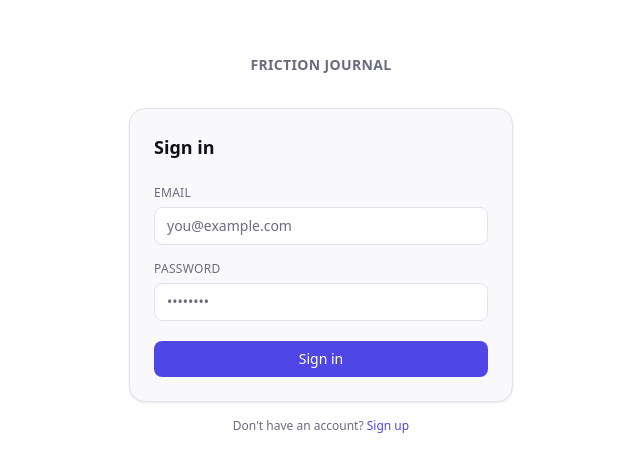
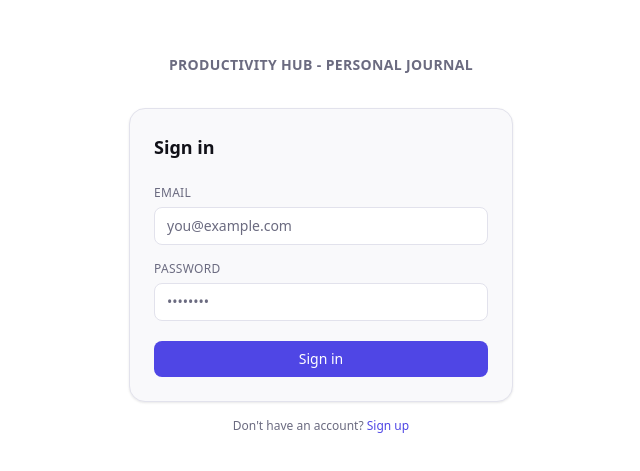
Before and after one commit to jeetbookseller/friction-journal, a React (Vite) app: page / in a window 1280 px wide. Shown: the part 157-628 px from the top of the page, without its empty margins (319-959 px from the left). Built offline with nearby package versions, Linux system fonts and the light colour scheme; no server answers.

Commit message:
Update login page branding to Productivity Hub - Personal Journal
https://claude.ai/code/session_012XdmHKn36RwkKrwJ8zqRy7

```diff
--- a/src/components/AuthForm.tsx
+++ b/src/components/AuthForm.tsx
@@ -32,7 +32,7 @@ export function AuthForm() {
       <div className="w-full max-w-sm">
         <div className="mb-8 text-center">
           <span className="text-sm font-semibold tracking-wide text-on-surface-muted uppercase">
-            Friction Journal
+            Productivity Hub - Personal Journal
           </span>
         </div>
 
```
